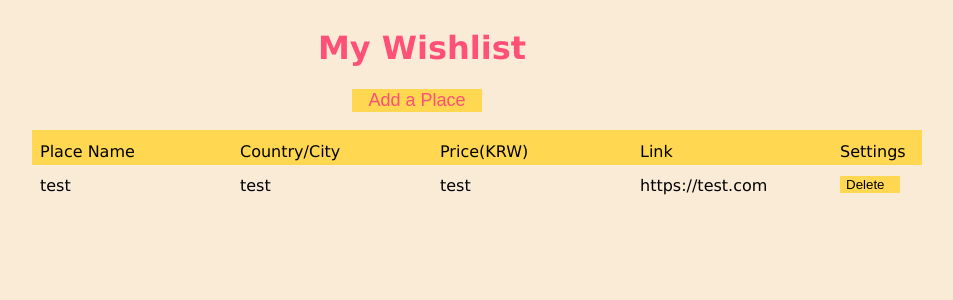
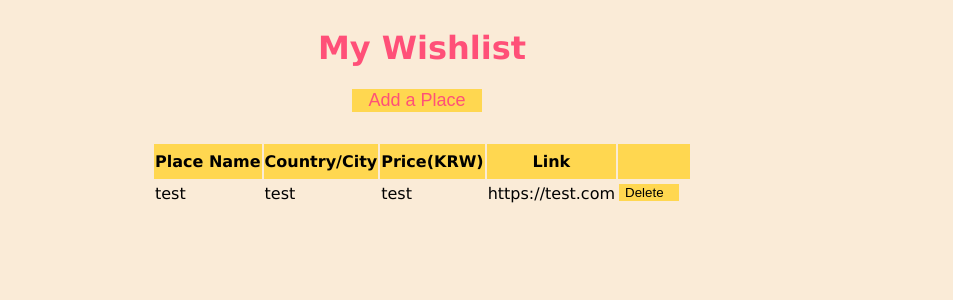
Before and after one commit to polarbearTW/My-Wishlist, a PHP site: page /response.php in a window 1280 px wide; the page is wider, and only the part inside the window is pictured. Shown: the top 300 px of that part, without its empty margins (218-1171 px from the left). Run offline with PHP 8.4, Linux system fonts and the light colour scheme.

Commit message:
change functions and layout to use a table

```diff
--- a/_functions.php
+++ b/_functions.php
@@ -1,8 +1,8 @@
 <?php
 include "_constants.php";
 
-// a function to display place name
-function placename(){
+// a function to display a place row
+function places(){
     //use global to get the path outside the function
     global $FILENAME;
 
@@ -18,95 +18,17 @@ function placename(){
         $length=count($obj);
         for($i=0; $i<$length; $i++){
             $place = $obj[$i]["placename"];
-            echo $place;
-            echo '<br>';
-        }
-    }
-}
+            $location = $obj[$i]["location"];
+            $price = $obj[$i]["price"];
+            $url = $obj[$i]["link"];
 
-// a function to display location
-function location(){
-    global $FILENAME;
-
-    $file=fopen($FILENAME, 'r');
-    $size = filesize($FILENAME);
-
-    if($size>0){
-        $content = fread($file, $size);
-        fclose($file);
-        $obj=json_decode($content, true);
-
-        //display items in the array
-        $length=count($obj);
-        for($i=0; $i<$length; $i++){
-            $location = $obj[$i]["location"];
-            echo $location;
-            echo '<br>';
-        }
-    }
-}
-
-// a function to display price
-function price(){
-    global $FILENAME;
-
-    $file=fopen($FILENAME, 'r');
-    $size = filesize($FILENAME);
-
-    if($size>0){
-        $content = fread($file, $size);
-        fclose($file);
-        $obj=json_decode($content, true);
-
-        //display items in the array
-        $length=count($obj);
-        for($i=0; $i<$length; $i++){
-            $price = $obj[$i]["price"];
-            echo $price;
-            echo '<br>';
-        }
-    }
-}
-
-// a function to display URL
-function url(){
-    global $FILENAME;
-
-    $file=fopen($FILENAME, 'r');
-    $size = filesize($FILENAME);
-
-    if($size>0){
-        $content = fread($file, $size);
-        fclose($file);
-        $obj=json_decode($content, true);
-
-        //display items in the array
-        $length=count($obj);
-        for($i=0; $i<$length; $i++){
-            $url = $obj[$i]["link"];
-            echo $url;
-            echo '<br>';
-        }
-    }
-}
-
-
-// a function to add button
-function button(){
-    global $FILENAME;
-
-    $file=fopen($FILENAME, 'r');
-    $size = filesize($FILENAME);
-
-    if($size>0){
-        $content = fread($file, $size);
-        fclose($file);
-        $obj=json_decode($content, true);
-
-        //add buttons for each entry
-        $length=count($obj);
-        for($i=0; $i<$length; $i++){
-            echo "<button id=\"funcBTN\">Delete</button>";
+            echo '<tr>';
+            echo '  <td>' . $place . '</td>';
+            echo '  <td>' . $location . '</td>';
+            echo '  <td>' . $price . '</td>';
+            echo '  <td>' . $url . '</td>';
+            echo '  <td>' . '<button id="funcBTN">Delete</button>' . '</td>';
+            echo '</tr>';
         }
     }
 }
--- a/app.css
+++ b/app.css
@@ -22,18 +22,13 @@ button {
 }
 
 .bgColor {
-    width: 890px;
     height: 35px;
     background-color: #FFD750;
-    position: absolute;
-    left: 250px;
-    top: 130px;
 }
 
 .whole {
     display: flex;
     justify-content: center;
-    width:1500px;
     margin-top: 30px;
 }
 
--- a/response.php
+++ b/response.php
@@ -29,61 +29,21 @@ include "_functions.php";
         </button>
         </div>
 
-        <div class="bgColor"></div>
         <div class="whole">
-            <div class="box">
-                <div class="category">Place Name</div>
-                <div class="content">
-                    <?php
-                placename();
-                ?>
-                </div>
-            </div>
-
-            <div class="box">
-                <div class="category">Country/City</div>
-                <div class="content">
-                    <?php
-                location();
-                ?>
-                </div>
-            </div>
-
-            <div class="box">
-                <div class="category">Price(KRW)</div>
-                <div class="content">
-                    <?php
-                price();
-                ?>
-                </div>
-            </div>
-
-            <div class="box">
-                <div class="category">Link</div>
-                <div class="content">
-                    <?php
-                url();
-                ?>
-                </div>
-            </div>
-
-            <!-- Add Delete Function -->
-            <div class="box">
-                <div class="category">Settings</div>
-                <div class="content">
-                    <?php
-                button();
-                // editEntry("test2",
-                //     ["placename"=> "apple",
-                //     "location"=> "apple",
-                //     "price"=> "5000",
-                //     "link"=> "https://apple.com",
-                //     "submit"=> "add"
-                // ]);
-
-                ?>
-                </div>
-            </div>
+            <table>
+                <thead class="bgColor">
+                    <tr>
+                        <th>Place Name</th>
+                        <th>Country/City</th>
+                        <th>Price(KRW)</th>
+                        <th>Link</th>
+                        <th></th>
+                    </tr>
+                </thead>
+                <tbody>
+                    <?php places() ?>
+                </tbody>
+            </table>
         </div>
         <!-- <script>
             Todo: You need to use AJAX to run a php function:deleteEntry here
```
